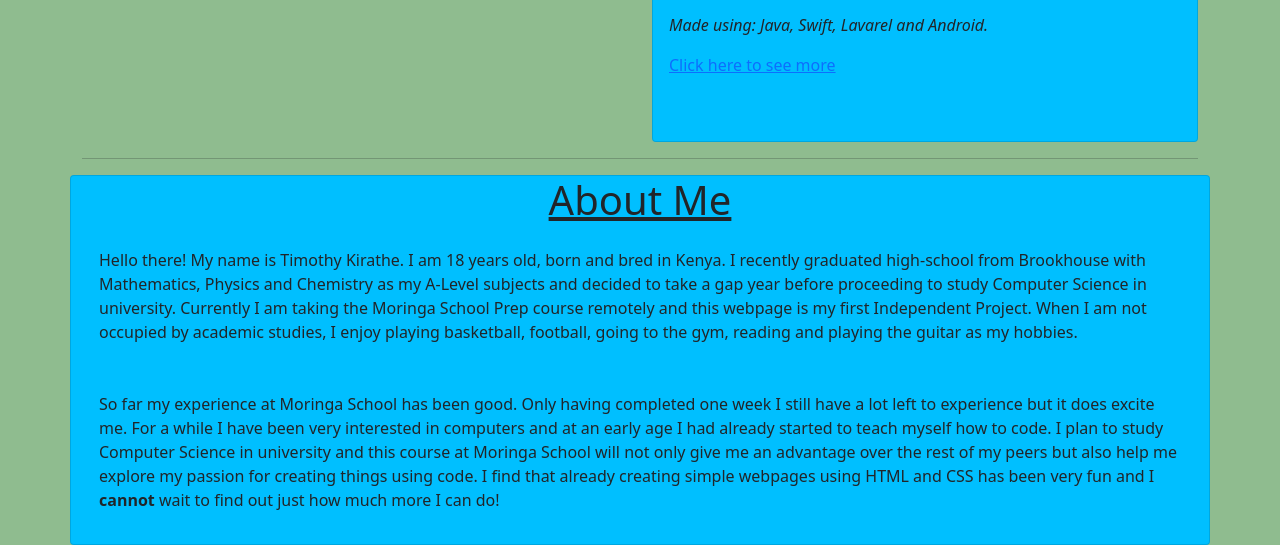
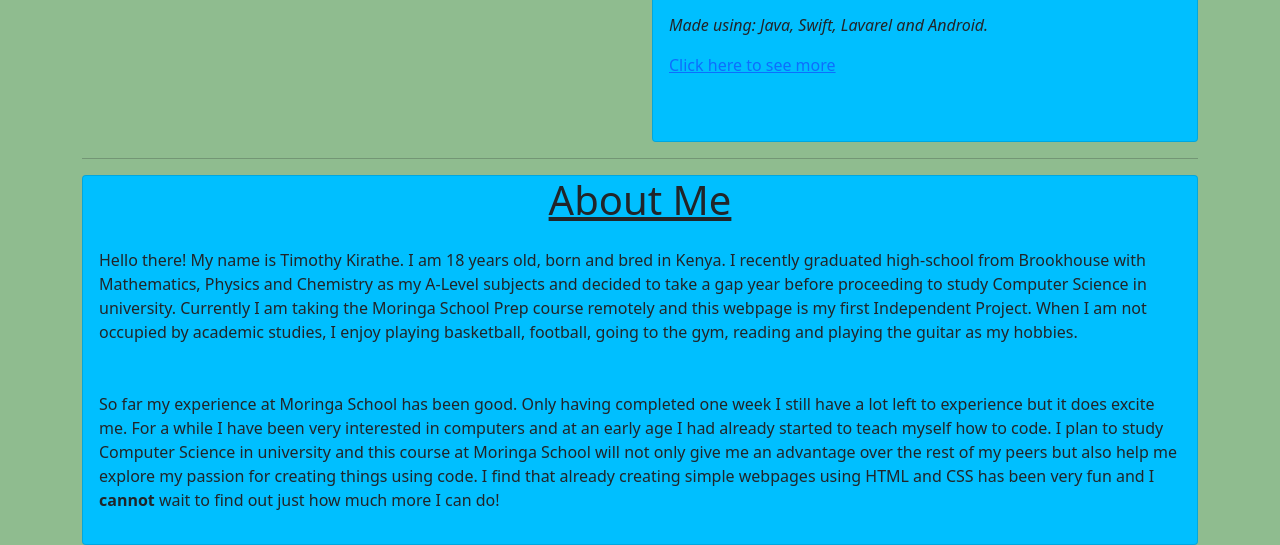
Before and after one commit to TimKirathe/Portfolio-Landing-Page, a plain HTML site: page index.html in a window 1280 px wide. Shown: the part 786-1331 px from the top of the page. Drawn offline with nearby package versions, Linux system fonts and the light colour scheme.

Commit message:
Addition of column class to the About Me section, polishing up the format

```diff
--- a/index.html
+++ b/index.html
@@ -43,8 +43,11 @@
     </div>
     <hr>
     <div class="row">
-      <div class="card back-card">
-        <h1 class="mid-head">About Me</h1>
-        <p class="card-body">Hello there! My name is Timothy Kirathe. I am 18 years old, born and bred in Kenya. I recently graduated high-school from Brookhouse with Mathematics, Physics and Chemistry as my A-Level subjects and decided to take a gap year before proceeding to study Computer Science in university. Currently I am taking the Moringa School Prep course remotely and this webpage is my first Independent Project. When I am not occupied by academic studies, I enjoy playing basketball, football, going to the gym, reading and playing the guitar as my hobbies.</p>
-        <p class="card-body">So far my experience at Moringa School has been good. Only having completed one week I still have a lot left to experience but it does excite me. For a while I have been very interested in computers and at an early age I had already started to teach myself how to code. I plan to study Computer Science in university and this course at Moringa School will not only give me an advantage over the rest of my peers but also help me explore my passion for creating things using code. I find that already creating simple webpages using HTML and CSS has been very fun and I <strong>cannot</strong> wait to find out just how much more I can do!</p>
+      <div class="col-md-12">
+        <div class="card back-card">
+          <h1 class="mid-head">About Me</h1>
+          <p class="card-body">Hello there! My name is Timothy Kirathe. I am 18 years old, born and bred in Kenya. I recently graduated high-school from Brookhouse with Mathematics, Physics and Chemistry as my A-Level subjects and decided to take a gap year before proceeding to study Computer Science in university. Currently I am taking the Moringa School Prep course remotely and this webpage is my first Independent Project. When I am not occupied by academic studies, I enjoy playing basketball, football, going to the gym, reading and playing the guitar as my hobbies.</p>
+          <p class="card-body">So far my experience at Moringa School has been good. Only having completed one week I still have a lot left to experience but it does excite me. For a while I have been very interested in computers and at an early age I had already started to teach myself how to code. I plan to study Computer Science in university and this course at Moringa School will not only give me an advantage over the rest of my peers but also help me explore my passion for creating things using code. I find that already creating simple webpages using HTML and CSS has been very fun and I <strong>cannot</strong> wait to find out just how much more I can do!</p>
+        </div>
       </div>
+    </div>
```
